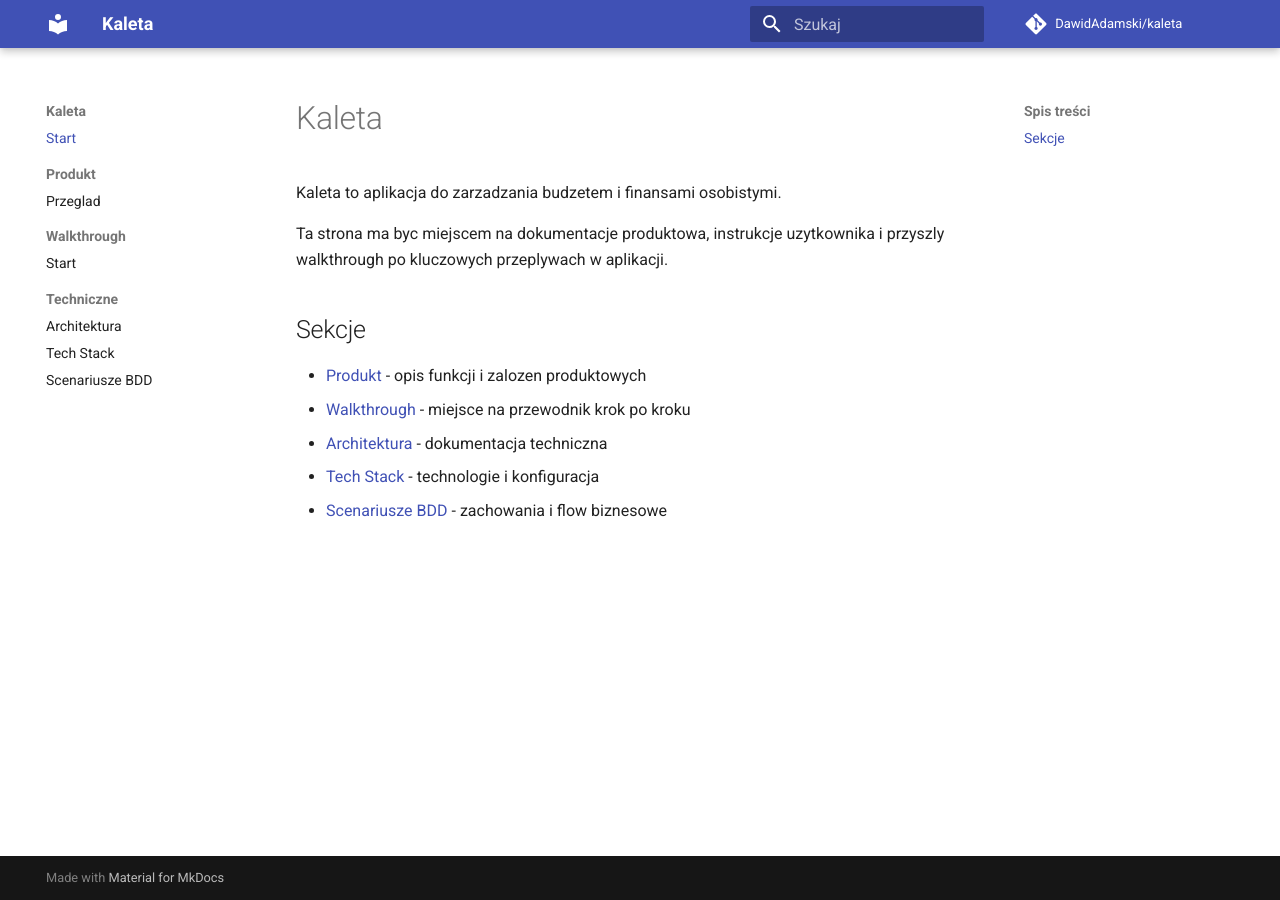
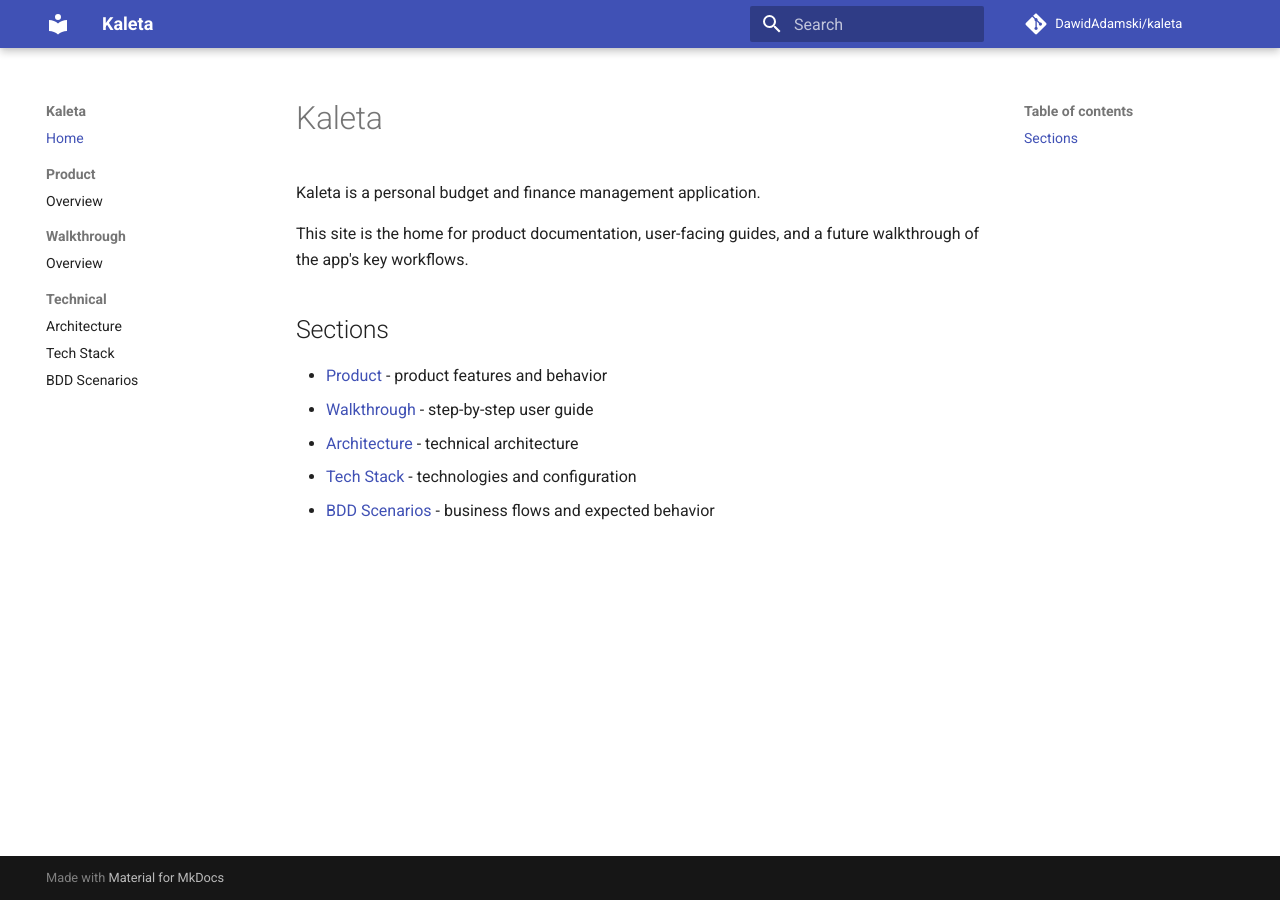
Before and after one commit to DawidAdamski/kaleta, an MkDocs documentation site: the page built from docs/index.md, in a window 1280 px wide. Built offline with MkDocs 1.6.1 and Material for MkDocs 9.7.7, drawn with Linux system fonts in a browser that asks for light colours; comment, search, counter and statistics services are not loaded.

Commit message:
Switch Pages docs to English

```diff
--- a/docs/index.md
+++ b/docs/index.md
@@ -1,14 +1,14 @@
 # Kaleta
 
-Kaleta to aplikacja do zarzadzania budzetem i finansami osobistymi.
+Kaleta is a personal budget and finance management application.
 
-Ta strona ma byc miejscem na dokumentacje produktowa, instrukcje uzytkownika i
-przyszly walkthrough po kluczowych przeplywach w aplikacji.
+This site is the home for product documentation, user-facing guides, and a future
+walkthrough of the app's key workflows.
 
-## Sekcje
+## Sections
 
-- [Produkt](product/index.md) - opis funkcji i zalozen produktowych
-- [Walkthrough](walkthrough/index.md) - miejsce na przewodnik krok po kroku
-- [Architektura](architecture.md) - dokumentacja techniczna
-- [Tech Stack](tech-stack.md) - technologie i konfiguracja
-- [Scenariusze BDD](bdd.md) - zachowania i flow biznesowe
+- [Product](product/index.md) - product features and behavior
+- [Walkthrough](walkthrough/index.md) - step-by-step user guide
+- [Architecture](architecture.md) - technical architecture
+- [Tech Stack](tech-stack.md) - technologies and configuration
+- [BDD Scenarios](bdd.md) - business flows and expected behavior
--- a/mkdocs.yml
+++ b/mkdocs.yml
@@ -1,5 +1,5 @@
 site_name: Kaleta
-site_description: Dokumentacja produktu Kaleta
+site_description: Kaleta product documentation
 site_url: https://dawidadamski.github.io/kaleta/
 repo_url: https://github.com/DawidAdamski/kaleta
 repo_name: DawidAdamski/kaleta
@@ -8,7 +8,7 @@ docs_dir: docs
 
 theme:
   name: material
-  language: pl
+  language: en
   features:
     - navigation.instant
     - navigation.sections
@@ -16,12 +16,12 @@ theme:
     - search.highlight
 
 nav:
-  - Start: index.md
-  - Produkt:
-      - Przeglad: product/index.md
+  - Home: index.md
+  - Product:
+      - Overview: product/index.md
   - Walkthrough:
-      - Start: walkthrough/index.md
-  - Techniczne:
-      - Architektura: architecture.md
+      - Overview: walkthrough/index.md
+  - Technical:
+      - Architecture: architecture.md
       - Tech Stack: tech-stack.md
-      - Scenariusze BDD: bdd.md
+      - BDD Scenarios: bdd.md
```
Also changed, not shown: docs/product/index.md (+9 -9 lines), docs/walkthrough/index.md (+8 -8 lines).
